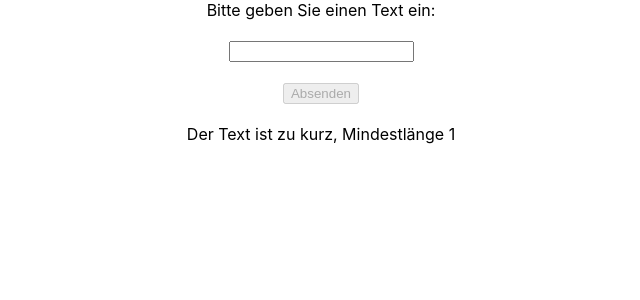
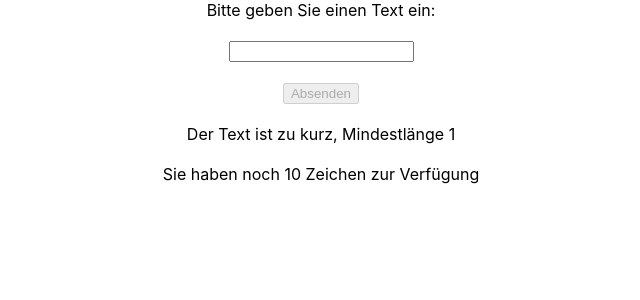
Before and after one commit to olavschuermann/training-textinput, a React (Create React App) app: page / in a window 1280 px wide. Shown: the top 300 px of the page, without its empty margins (319-959 px from the left). Built offline with nearby package versions, Linux system fonts and the light colour scheme.

Commit message:
message of max chars

```diff
--- a/src/App.js
+++ b/src/App.js
@@ -10,6 +10,7 @@ import './App.css';
 // Maximallänge des Textes wird überprüft (2)
 // Bei Verstößen gegen Minimal- oder Maximallänge wird Absenden-Button deaktiviert
 // Ausgabe einer passenden Fehlermeldung wenn zu kurz oder zu lang
+// Anzeige der noch zur Verfügung stehenden Zeichen (10 - x)
 
 
 function App() {
@@ -21,6 +22,7 @@ console.log(textInput);
 
 let disableButton = false;
 let errorMessage = "";
+let maxChar = 10;
 
 if (textInput.length === 0) {
     disableButton = true;
@@ -29,6 +31,8 @@ if (textInput.length === 0) {
     disableButton = true;
     errorMessage = "Der Text ist zu lang, maximale Länge: 10";
 }
+
+maxChar = maxChar - textInput.length;
 
 const triggerAlert = (e) => {
     e.preventDefault();
@@ -45,6 +49,8 @@ return (
             <button disabled={disableButton} onClick={triggerAlert}>Absenden</button>
             <br /><br />
             {errorMessage}
+            <br /><br />
+            <label>Sie haben noch {maxChar} Zeichen zur Verfügung</label>
         </form>
     </div>
   );
```
